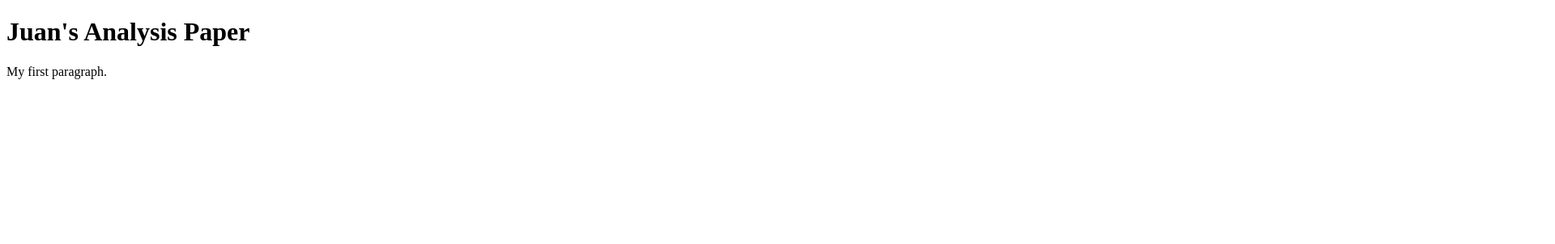
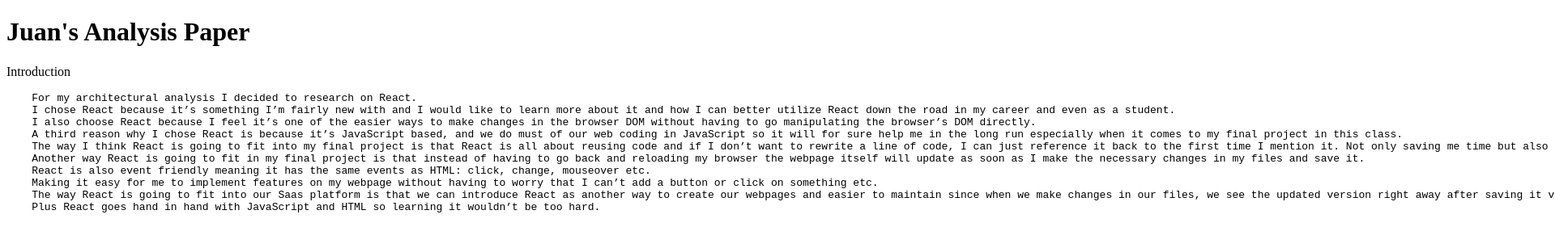
Before and after one commit to JuanMoncada23/analysispaper, a plain HTML site: page index.html in a window 1280 px wide. Shown: the top 302 px of the page at 81% size, 1920 px wide, since content can reach past the window. Drawn offline with Linux system fonts and the light colour scheme.

Commit message:
version 1.1

```diff
--- a/index.html
+++ b/index.html
@@ -6,7 +6,20 @@
 <body>
 
 <h1>Juan's Analysis Paper</h1>
-<p>My first paragraph.</p>
+<p>Introduction</p>
+
+<pre>
+    For my architectural analysis I decided to research on React.
+    I chose React because it’s something I’m fairly new with and I would like to learn more about it and how I can better utilize React down the road in my career and even as a student.
+    I also choose React because I feel it’s one of the easier ways to make changes in the browser DOM without having to go manipulating the browser’s DOM directly.
+    A third reason why I chose React is because it’s JavaScript based, and we do must of our web coding in JavaScript so it will for sure help me in the long run especially when it comes to my final project in this class.
+    The way I think React is going to fit into my final project is that React is all about reusing code and if I don’t want to rewrite a line of code, I can just reference it back to the first time I mention it. Not only saving me time but also less code.
+    Another way React is going to fit in my final project is that instead of having to go back and reloading my browser the webpage itself will update as soon as I make the necessary changes in my files and save it.
+    React is also event friendly meaning it has the same events as HTML: click, change, mouseover etc.
+    Making it easy for me to implement features on my webpage without having to worry that I can’t add a button or click on something etc.
+    The way React is going to fit into our Saas platform is that we can introduce React as another way to create our webpages and easier to maintain since when we make changes in our files, we see the updated version right away after saving it versus having to reload the browser.
+    Plus React goes hand in hand with JavaScript and HTML so learning it wouldn’t be too hard.
+</pre>
 
 </body>
 </html>
```
